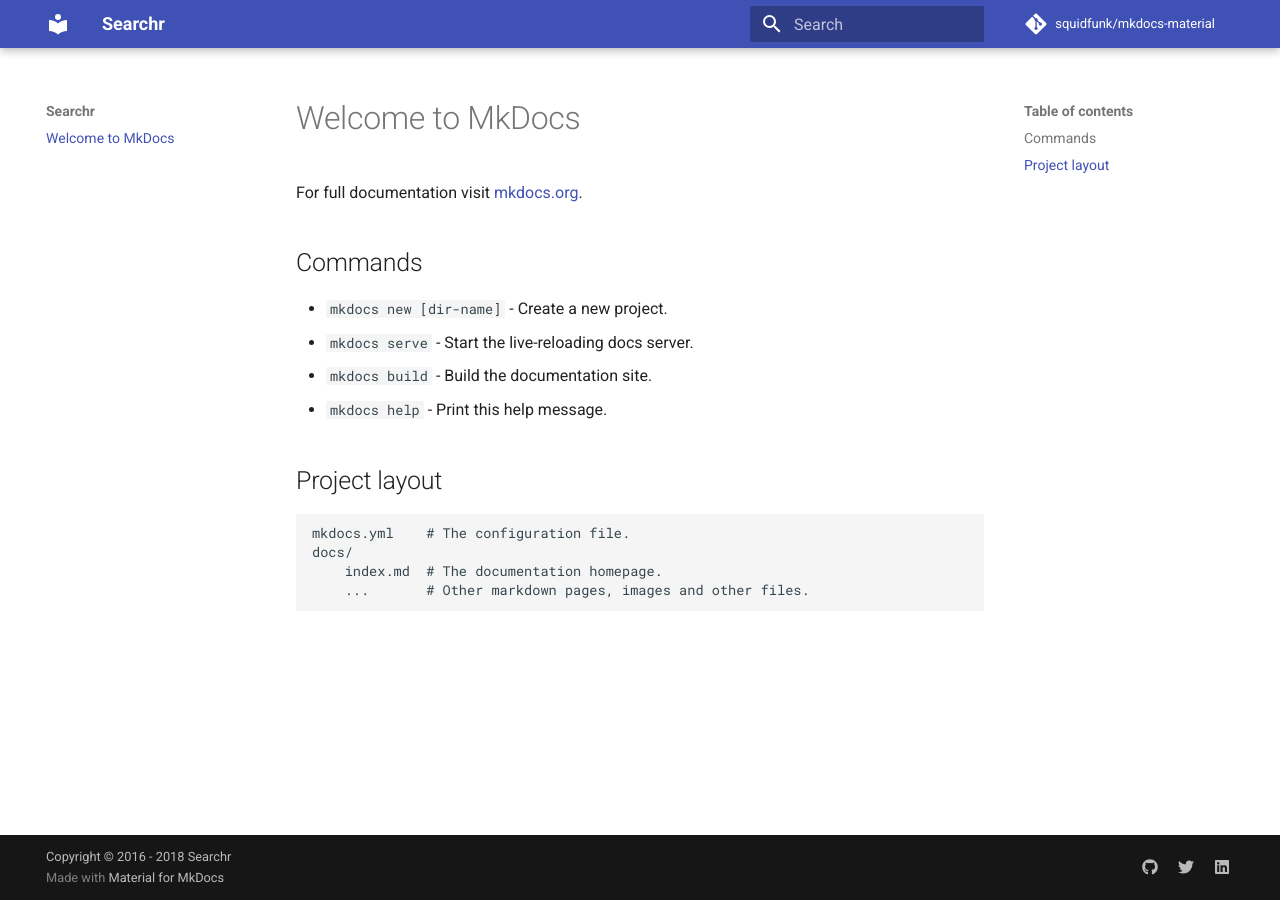
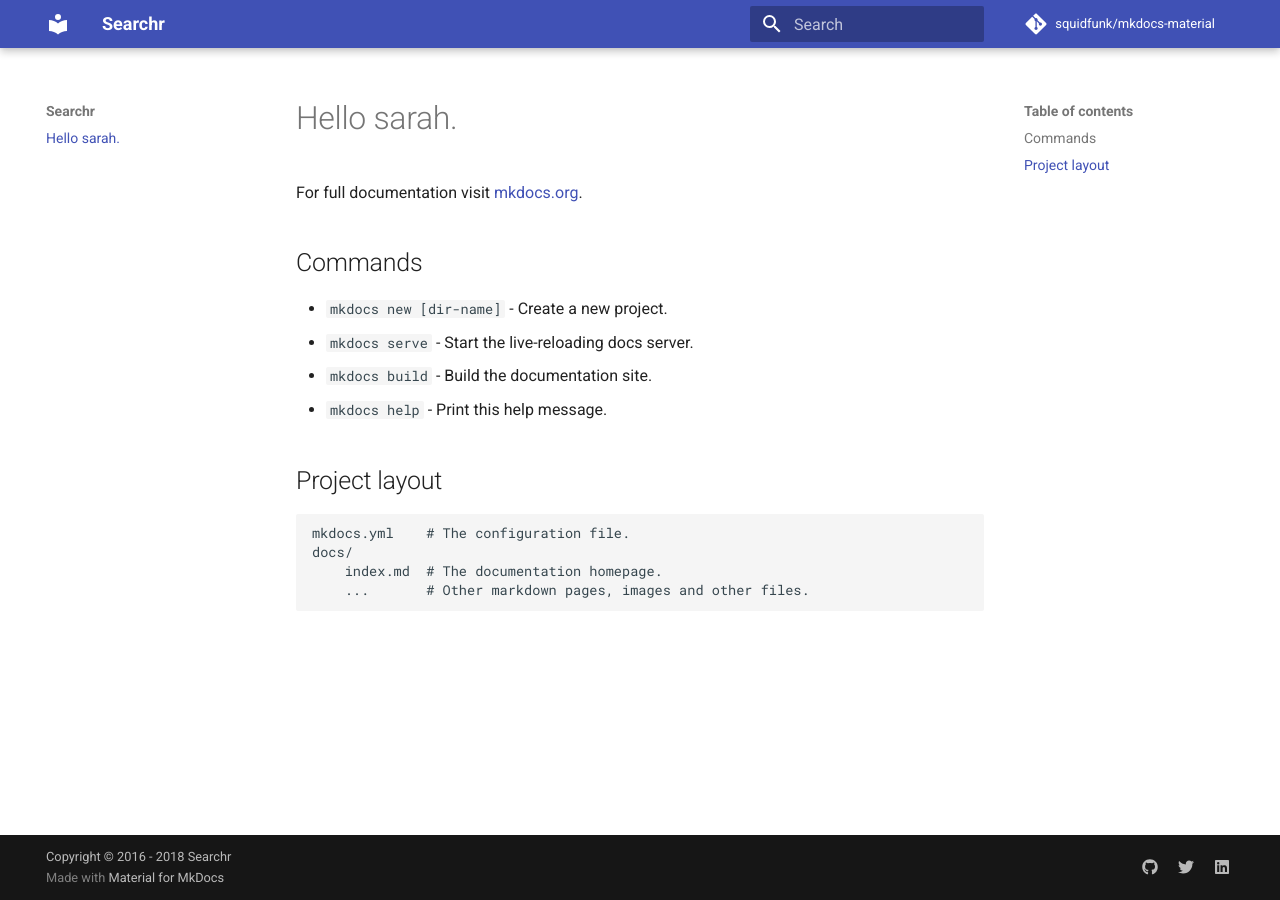
Before and after one commit to cryptosaraah/searchr-wiki, an MkDocs documentation site: the page built from docs/index.md, in a window 1280 px wide. Built offline with MkDocs 1.6.1 and Material for MkDocs 9.7.7, drawn with Linux system fonts in a browser that asks for light colours.

Commit message:
Update index.md

```diff
--- a/docs/index.md
+++ b/docs/index.md
@@ -1,4 +1,4 @@
-# Welcome to MkDocs
+# Hello sarah.
 
 For full documentation visit [mkdocs.org](http://mkdocs.org).
 
```
